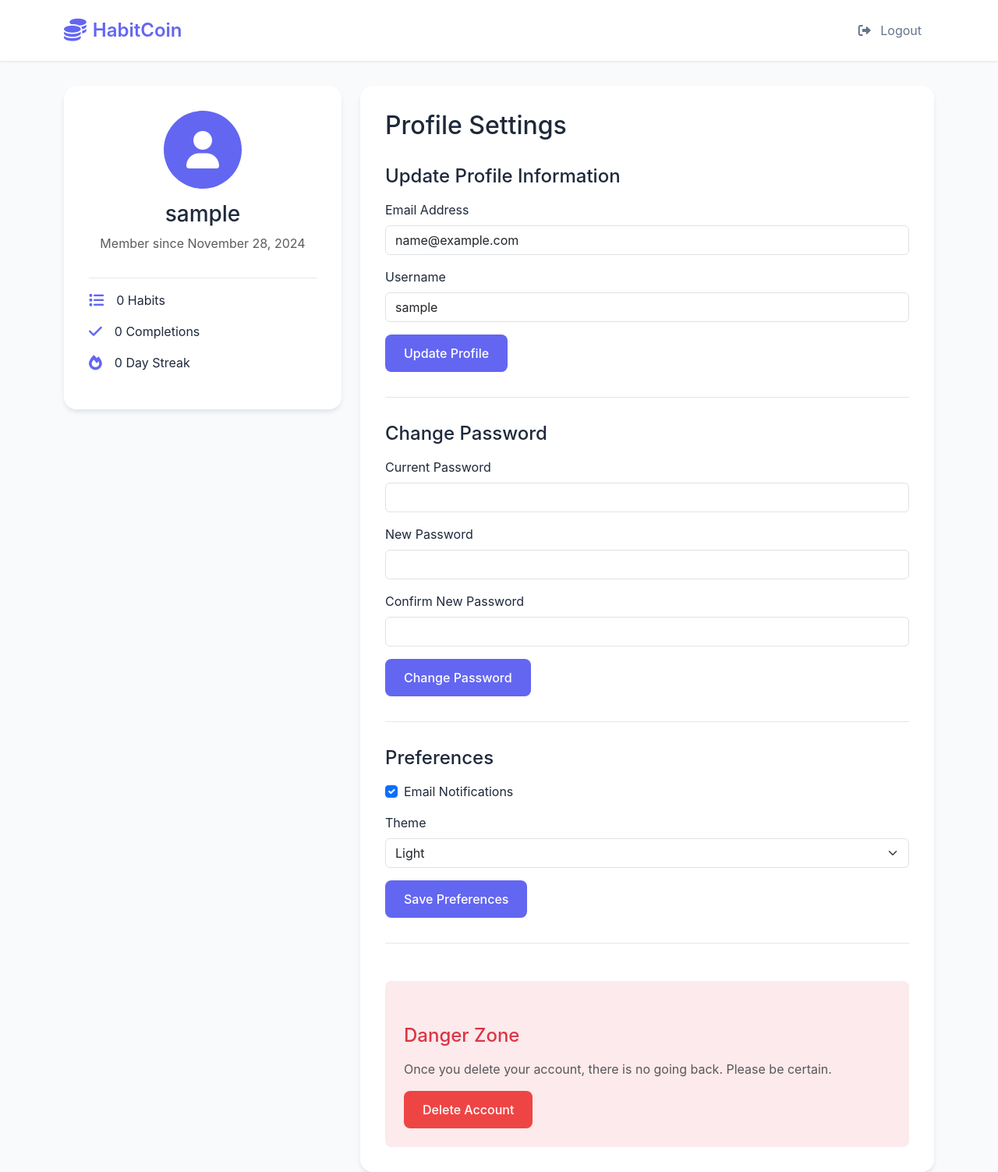
After one commit to kutaygunal/habit_coin, a Flask app: page /profile in a window 1280 px wide. The commit adds this page. Shown: the whole page at 78% size. Run offline with Flask 3, Linux system fonts and the light colour scheme; the visitor is signed in with stand-in values (Sample User, id 1); data that the repository does not hold is empty.

Commit message:
Added user profile page and updated README
Features added:
- Comprehensive user profile page
- Profile statistics
- Password change functionality
- Theme preferences
- Account management
- Updated documentation

```diff
--- a/app.py
+++ b/app.py
@@ -1,4 +1,4 @@
-from flask import Flask, render_template, request, redirect, url_for, flash
+from flask import Flask, render_template, request, redirect, url_for, flash, jsonify
 from flask_sqlalchemy import SQLAlchemy
 from flask_login import LoginManager, UserMixin, login_user, login_required, logout_user, current_user
 from flask_bcrypt import Bcrypt
@@ -19,7 +19,10 @@ class User(UserMixin, db.Model):
     id = db.Column(db.Integer, primary_key=True)
     username = db.Column(db.String(80), unique=True, nullable=False)
     email = db.Column(db.String(120), unique=True, nullable=False)
-    password = db.Column(db.String(60), nullable=False)
+    password = db.Column(db.String(120), nullable=False)
+    created_at = db.Column(db.DateTime, default=datetime.utcnow)
+    email_notifications = db.Column(db.Boolean, default=True)
+    theme = db.Column(db.String(20), default='light')
     habits = db.relationship('Habit', backref='user', lazy=True)
 
 class Habit(db.Model):
@@ -188,6 +191,141 @@ def habit_status(habit_id):
     completions = [{'date': log.date.strftime('%Y-%m-%d'), 'completed': log.completed} for log in habit_logs]
     return jsonify({'completions': completions})
 
+@app.route('/profile')
+@login_required
+def profile():
+    # Get user statistics
+    habits_count = Habit.query.filter_by(user_id=current_user.id).count()
+
+    # Count completed habits in the last 30 days
+    thirty_days_ago = datetime.utcnow() - timedelta(days=30)
+    completed_count = HabitLog.query.join(Habit).filter(
+        Habit.user_id == current_user.id,
+        HabitLog.completed == True,
+        HabitLog.date >= thirty_days_ago
+    ).count()
+
+    # Calculate current streak
+    streak_count = 0
+    today = datetime.utcnow().date()
+    check_date = today
+
+    while True:
+        day_completed = HabitLog.query.join(Habit).filter(
+            Habit.user_id == current_user.id,
+            HabitLog.date == check_date,
+            HabitLog.completed == True
+        ).first()
+
+        if not day_completed:
+            break
+
+        streak_count += 1
+        check_date -= timedelta(days=1)
+
+    return render_template('profile.html',
+                         habits_count=habits_count,
+                         completed_count=completed_count,
+                         streak_count=streak_count)
+
+@app.route('/update_profile', methods=['POST'])
+@login_required
+def update_profile():
+    email = request.form.get('email')
+    username = request.form.get('username')
+
+    if not email or not username:
+        flash('Email and username are required.', 'danger')
+        return redirect(url_for('profile'))
+
+    # Check if email is already taken by another user
+    email_exists = User.query.filter(User.email == email, User.id != current_user.id).first()
+    if email_exists:
+        flash('Email is already taken.', 'danger')
+        return redirect(url_for('profile'))
+
+    # Check if username is already taken by another user
+    username_exists = User.query.filter(User.username == username, User.id != current_user.id).first()
+    if username_exists:
+        flash('Username is already taken.', 'danger')
+        return redirect(url_for('profile'))
+
+    current_user.email = email
+    current_user.username = username
+    db.session.commit()
+
+    flash('Profile updated successfully!', 'success')
+    return redirect(url_for('profile'))
+
+@app.route('/change_password', methods=['POST'])
+@login_required
+def change_password():
+    current_password = request.form.get('current_password')
+    new_password = request.form.get('new_password')
+    confirm_password = request.form.get('confirm_password')
+
+    if not current_password or not new_password or not confirm_password:
+        flash('All password fields are required.', 'danger')
+        return redirect(url_for('profile'))
+
+    if not bcrypt.check_password_hash(current_user.password, current_password):
+        flash('Current password is incorrect.', 'danger')
+        return redirect(url_for('profile'))
+
+    if new_password != confirm_password:
+        flash('New passwords do not match.', 'danger')
+        return redirect(url_for('profile'))
+
+    if len(new_password) < 6:
+        flash('Password must be at least 6 characters long.', 'danger')
+        return redirect(url_for('profile'))
+
+    current_user.password = bcrypt.generate_password_hash(new_password).decode('utf-8')
+    db.session.commit()
+
+    flash('Password changed successfully!', 'success')
+    return redirect(url_for('profile'))
+
+@app.route('/update_preferences', methods=['POST'])
+@login_required
+def update_preferences():
+    email_notifications = request.form.get('email_notifications') == 'on'
+    theme = request.form.get('theme', 'light')
+
+    current_user.email_notifications = email_notifications
+    current_user.theme = theme
+    db.session.commit()
+
+    flash('Preferences updated successfully!', 'success')
+    return redirect(url_for('profile'))
+
+@app.route('/delete_account', methods=['POST'])
+@login_required
+def delete_account():
+    password = request.form.get('password')
+
+    if not password:
+        flash('Password is required to delete account.', 'danger')
+        return redirect(url_for('profile'))
+
+    if not bcrypt.check_password_hash(current_user.password, password):
+        flash('Password is incorrect.', 'danger')
+        return redirect(url_for('profile'))
+
+    # Delete all user's habits and habit logs
+    habits = Habit.query.filter_by(user_id=current_user.id).all()
+    for habit in habits:
+        HabitLog.query.filter_by(habit_id=habit.id).delete()
+    Habit.query.filter_by(user_id=current_user.id).delete()
+
+    # Delete the user
+    db.session.delete(current_user)
+    db.session.commit()
+
+    logout_user()
+    flash('Your account has been deleted.', 'info')
+    return redirect(url_for('login'))
+
 with app.app_context():
     db.create_all()
 
--- a/static/style.css
+++ b/static/style.css
@@ -388,6 +388,91 @@ body {
     margin-right: 0.5rem;
 }
 
+/* Profile Page Styling */
+.profile-card {
+    background-color: var(--card-bg);
+    border-radius: 1rem;
+    padding: 2rem;
+    box-shadow: 0 4px 6px -1px rgba(0, 0, 0, 0.1);
+    margin-bottom: 2rem;
+}
+
+.profile-avatar {
+    width: 100px;
+    height: 100px;
+    background-color: var(--primary-color);
+    border-radius: 50%;
+    display: flex;
+    align-items: center;
+    justify-content: center;
+    margin: 0 auto;
+}
+
+.profile-avatar i {
+    font-size: 3rem;
+    color: white;
+}
+
+.profile-stats {
+    margin-top: 2rem;
+    border-top: 1px solid var(--border-color);
+    padding-top: 1rem;
+}
+
+.stat-item {
+    display: flex;
+    align-items: center;
+    margin-bottom: 1rem;
+    color: var(--text-primary);
+}
+
+.stat-item i {
+    margin-right: 1rem;
+    color: var(--primary-color);
+    font-size: 1.2rem;
+}
+
+.profile-settings {
+    background-color: var(--card-bg);
+    border-radius: 1rem;
+    padding: 2rem;
+    box-shadow: 0 4px 6px -1px rgba(0, 0, 0, 0.1);
+}
+
+.profile-settings h2 {
+    color: var(--text-primary);
+    margin-bottom: 2rem;
+}
+
+.profile-settings h4 {
+    color: var(--text-primary);
+    margin: 2rem 0 1rem;
+}
+
+.profile-settings form {
+    border-bottom: 1px solid var(--border-color);
+    padding-bottom: 2rem;
+    margin-bottom: 2rem;
+}
+
+.profile-settings form:last-child {
+    border-bottom: none;
+    padding-bottom: 0;
+    margin-bottom: 0;
+}
+
+.danger-zone {
+    background-color: rgba(220, 53, 69, 0.1);
+    border-radius: 0.5rem;
+    padding: 1.5rem;
+    margin-top: 2rem;
+}
+
+.danger-zone h4 {
+    color: #dc3545;
+    margin-bottom: 1rem;
+}
+
 @media (max-width: 768px) {
     .add-habit-form .input-group {
         flex-direction: column;
--- a/templates/index.html
+++ b/templates/index.html
@@ -17,6 +17,12 @@
                     HabitCoin
                 </span>
                 <ul class="navbar-nav">
+                    <li class="nav-item">
+                        <a href="{{ url_for('profile') }}" class="nav-link">
+                            <i class="fas fa-user"></i>
+                            Profile
+                        </a>
+                    </li>
                     <li class="nav-item">
                         <a href="{{ url_for('logout') }}" class="nav-link">
                             <i class="fas fa-sign-out-alt"></i>
--- /dev/null
+++ b/templates/profile.html
@@ -0,0 +1,160 @@
+<!DOCTYPE html>
+<html lang="en">
+<head>
+    <meta charset="UTF-8">
+    <meta name="viewport" content="width=device-width, initial-scale=1.0">
+    <title>Profile - HabitCoin</title>
+    <link href="https://cdn.jsdelivr.net/npm/bootstrap@5.3.0/dist/css/bootstrap.min.css" rel="stylesheet">
+    <link href="https://cdnjs.cloudflare.com/ajax/libs/font-awesome/6.0.0/css/all.min.css" rel="stylesheet">
+    <link rel="stylesheet" href="{{ url_for('static', filename='style.css') }}">
+</head>
+<body>
+    <nav class="navbar">
+        <div class="container">
+            <a href="{{ url_for('index') }}" class="navbar-brand">
+                <i class="fas fa-coins brand-icon"></i>
+                HabitCoin
+            </a>
+            <ul class="navbar-nav">
+                <li class="nav-item">
+                    <a href="{{ url_for('logout') }}" class="nav-link">
+                        <i class="fas fa-sign-out-alt"></i>
+                        Logout
+                    </a>
+                </li>
+            </ul>
+        </div>
+    </nav>
+
+    <div class="container mt-4">
+        <div class="row">
+            <!-- Profile Overview -->
+            <div class="col-md-4">
+                <div class="profile-card">
+                    <div class="text-center mb-4">
+                        <div class="profile-avatar">
+                            <i class="fas fa-user"></i>
+                        </div>
+                        <h3 class="mt-3">{{ current_user.username }}</h3>
+                        <p class="text-muted">Member since {{ current_user.created_at.strftime('%B %d, %Y') }}</p>
+                    </div>
+                    <div class="profile-stats">
+                        <div class="stat-item">
+                            <i class="fas fa-list"></i>
+                            <span>{{ habits_count }} Habits</span>
+                        </div>
+                        <div class="stat-item">
+                            <i class="fas fa-check"></i>
+                            <span>{{ completed_count }} Completions</span>
+                        </div>
+                        <div class="stat-item">
+                            <i class="fas fa-fire"></i>
+                            <span>{{ streak_count }} Day Streak</span>
+                        </div>
+                    </div>
+                </div>
+            </div>
+
+            <!-- Profile Settings -->
+            <div class="col-md-8">
+                <div class="profile-settings">
+                    <h2>Profile Settings</h2>
+
+                    {% with messages = get_flashed_messages(with_categories=true) %}
+                        {% if messages %}
+                            {% for category, message in messages %}
+                                <div class="alert alert-{{ category }}">{{ message }}</div>
+                            {% endfor %}
+                        {% endif %}
+                    {% endwith %}
+
+                    <!-- Update Profile Form -->
+                    <form method="POST" action="{{ url_for('update_profile') }}" class="mb-4">
+                        <h4>Update Profile Information</h4>
+                        <div class="mb-3">
+                            <label for="email" class="form-label">Email Address</label>
+                            <input type="email" class="form-control" id="email" name="email" value="{{ current_user.email }}" required>
+                        </div>
+                        <div class="mb-3">
+                            <label for="username" class="form-label">Username</label>
+                            <input type="text" class="form-control" id="username" name="username" value="{{ current_user.username }}" required>
+                        </div>
+                        <button type="submit" class="btn btn-primary">Update Profile</button>
+                    </form>
+
+                    <!-- Change Password Form -->
+                    <form method="POST" action="{{ url_for('change_password') }}">
+                        <h4>Change Password</h4>
+                        <div class="mb-3">
+                            <label for="current_password" class="form-label">Current Password</label>
+                            <input type="password" class="form-control" id="current_password" name="current_password" required>
+                        </div>
+                        <div class="mb-3">
+                            <label for="new_password" class="form-label">New Password</label>
+                            <input type="password" class="form-control" id="new_password" name="new_password" required>
+                        </div>
+                        <div class="mb-3">
+                            <label for="confirm_password" class="form-label">Confirm New Password</label>
+                            <input type="password" class="form-control" id="confirm_password" name="confirm_password" required>
+                        </div>
+                        <button type="submit" class="btn btn-primary">Change Password</button>
+                    </form>
+
+                    <!-- Preferences Section -->
+                    <form method="POST" action="{{ url_for('update_preferences') }}" class="mt-4">
+                        <h4>Preferences</h4>
+                        <div class="mb-3 form-check">
+                            <input type="checkbox" class="form-check-input" id="email_notifications" name="email_notifications" {% if current_user.email_notifications %}checked{% endif %}>
+                            <label class="form-check-label" for="email_notifications">Email Notifications</label>
+                        </div>
+                        <div class="mb-3">
+                            <label for="theme" class="form-label">Theme</label>
+                            <select class="form-select" id="theme" name="theme">
+                                <option value="light" {% if current_user.theme == 'light' %}selected{% endif %}>Light</option>
+                                <option value="dark" {% if current_user.theme == 'dark' %}selected{% endif %}>Dark</option>
+                            </select>
+                        </div>
+                        <button type="submit" class="btn btn-primary">Save Preferences</button>
+                    </form>
+
+                    <!-- Danger Zone -->
+                    <div class="danger-zone mt-5">
+                        <h4>Danger Zone</h4>
+                        <p class="text-muted">Once you delete your account, there is no going back. Please be certain.</p>
+                        <button type="button" class="btn btn-danger" data-bs-toggle="modal" data-bs-target="#deleteAccountModal">
+                            Delete Account
+                        </button>
+                    </div>
+                </div>
+            </div>
+        </div>
+    </div>
+
+    <!-- Delete Account Modal -->
+    <div class="modal fade" id="deleteAccountModal" tabindex="-1">
+        <div class="modal-dialog">
+            <div class="modal-content">
+                <div class="modal-header">
+                    <h5 class="modal-title">Delete Account</h5>
+                    <button type="button" class="btn-close" data-bs-dismiss="modal"></button>
+                </div>
+                <div class="modal-body">
+                    <p>Are you sure you want to delete your account? This action cannot be undone.</p>
+                    <form method="POST" action="{{ url_for('delete_account') }}">
+                        <div class="mb-3">
+                            <label for="delete_confirmation" class="form-label">Type your password to confirm:</label>
+                            <input type="password" class="form-control" id="delete_confirmation" name="password" required>
+                        </div>
+                    </form>
+                </div>
+                <div class="modal-footer">
+                    <button type="button" class="btn btn-secondary" data-bs-dismiss="modal">Cancel</button>
+                    <button type="submit" form="delete-account-form" class="btn btn-danger">Delete Account</button>
+                </div>
+            </div>
+        </div>
+    </div>
+
+    <script src="https://cdn.jsdelivr.net/npm/bootstrap@5.3.0/dist/js/bootstrap.bundle.min.js"></script>
+</body>
+</html>
```
Also changed, not shown: README.md.
